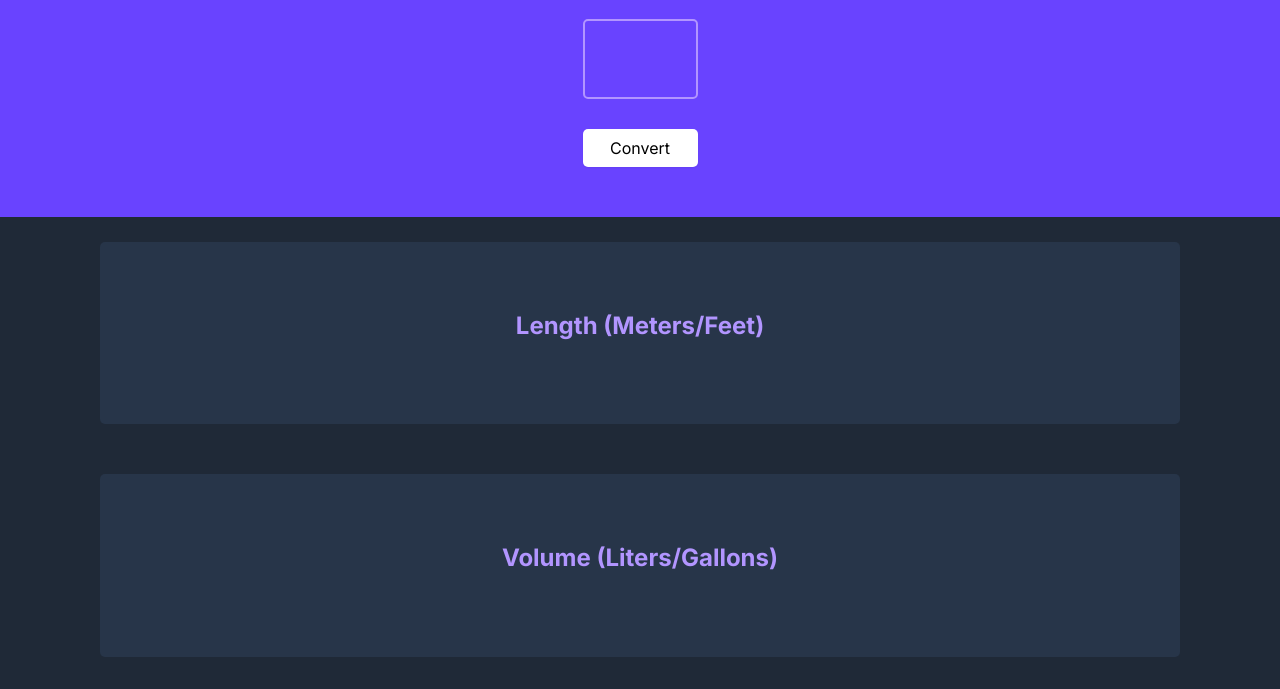
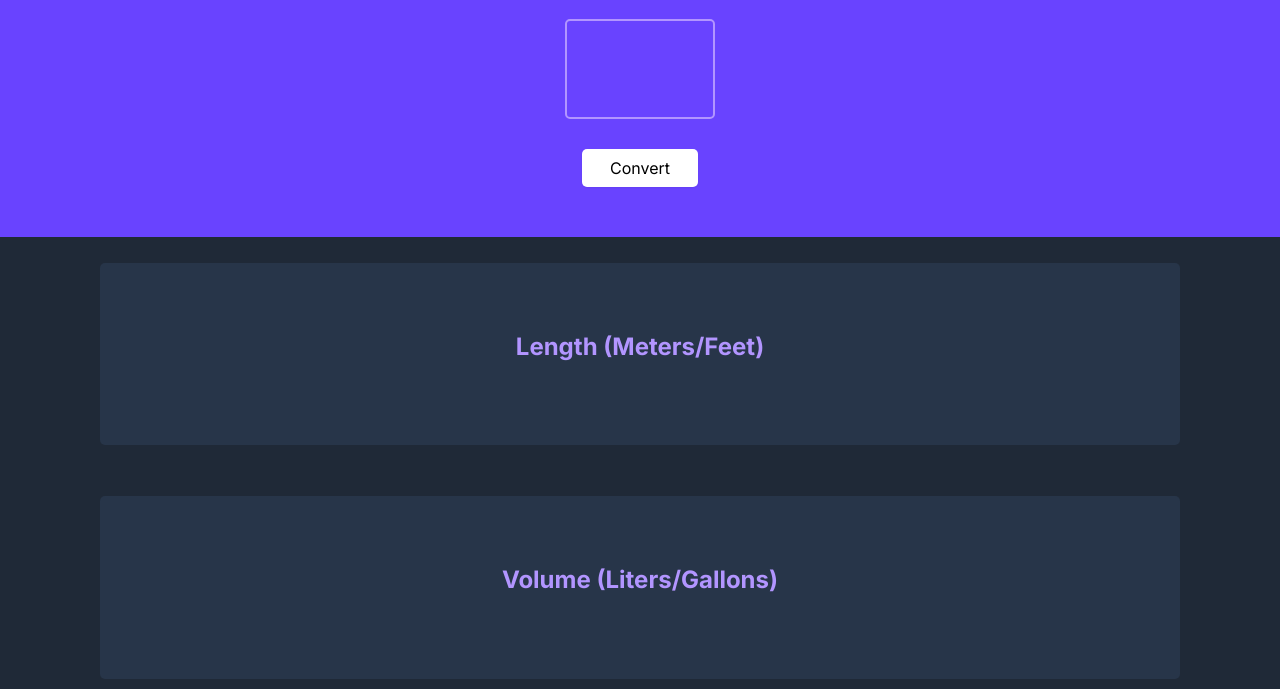
Before and after one commit to clccode/unit-convert, a plain HTML site: page index.html in a window 1280 px wide. Shown: the part 111-800 px from the top of the page. Drawn offline with nearby package versions, Linux system fonts and the light colour scheme.

Commit message:
Update index.css
Added relative units where appropriate.

```diff
--- a/index.css
+++ b/index.css
@@ -10,7 +10,7 @@ body {
 #container {
     background: #6943FF;
     color: #FFFFFF;
-    padding: 50px;
+    padding: 3.125em 0;
 }
 
 h2 {
@@ -25,13 +25,13 @@ p {
 /* Input box */
 
 input {
-    width: 115px;
-    height: 80px;
+    width: 3em;
+    height: 2em;
     background: #6943FF;
     color: #FFFFFF;
     text-align: center;
     font-weight: bold;
-    font-size: 50px;
+    font-size: 3.125rem;
     border: 2px solid #B295FF;
     border-radius: 5px;
 }
@@ -50,11 +50,11 @@ input[type=number] {
 }
 
 button {
-    margin-top: 30px;
-    width: 115px;
+    margin-top: 1.875em;
+    width: 7.2em;
     background: #FFFFFF;
     box-shadow: 0px 1px 2px rgba(0, 0, 0, 0.05);
-    padding: 10px;
+    padding: .625em;
     border-radius: 5px;
     border: none;
     cursor: pointer
@@ -62,8 +62,8 @@ button {
 
 .convert-box {
     background: #273549;
-    margin: 25px 100px;
-    padding: 50px 0;
+    margin: 1.6em 6.25em;
+    padding: 3.125em 0;
     border-radius: 5px;
 }
 
@@ -74,17 +74,17 @@ button {
     }
 
     input {
-        width: 80px;
-        height: 60px;
+        width: 5em;
+        height: 3.75em;
     }
 
     button {
-        width: 80px;
+        width: 5em;
     }
 
     .convert-box {
-        margin: 25px 20px;
-        padding: 30px 0;
+        margin: 1.6em 1.25em;
+        padding: 1.875em 0;
     }
 
     .convert-box > h2 {
```
